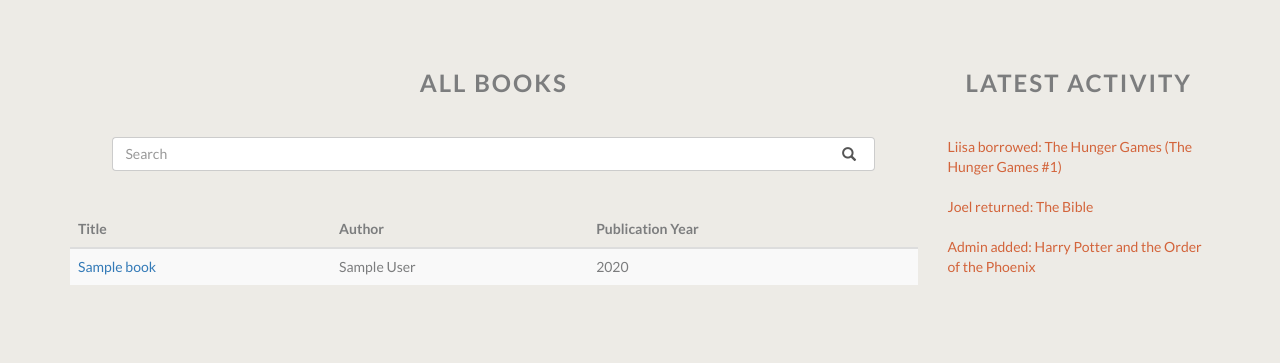
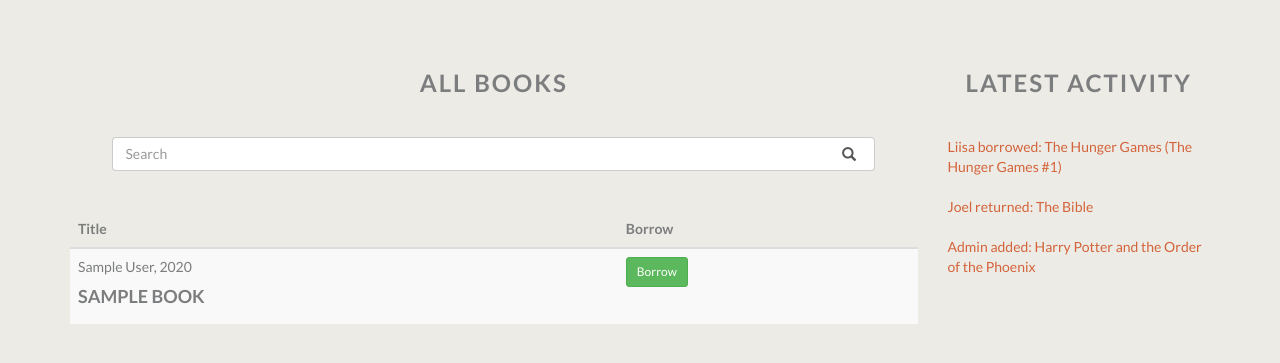
Before and after one commit to JoelLappalainen/infoLib, a Django app: page / in a window 1280 px wide. Shown: the part 59-422 px from the top of the page. Run offline with Django 3.2, Linux system fonts and the light colour scheme; tables that the repository leaves empty hold one stand-in row (values such as "Sample post"); some libraries are stand-ins or nearby versions.

Commit message:
small fixes

```diff
--- a/books/models.py
+++ b/books/models.py
@@ -26,6 +26,9 @@ class Book(models.Model):
     def __unicode__(self):
         return self.name
 
+    class Meta:
+        ordering = ["name"]
+
 class Borrowing(models.Model):
     borrowing_date = models.DateTimeField(auto_now_add=True)
     book = models.ForeignKey(Book, on_delete=models.CASCADE)
--- a/books/static/css/stylesheet.css
+++ b/books/static/css/stylesheet.css
@@ -116,6 +116,12 @@ h3 {
   color: #D3643B;
 }
 
+h4 {
+  color: #7C7D7E;
+  text-transform: uppercase;
+  font-weight: bold;
+}
+
 h5 {
   font-size: 1.2em;
   font-weight: bold;
--- a/books/views.py
+++ b/books/views.py
@@ -66,7 +66,7 @@ def borrow(request, book_id, user_id):
     new_borrowing = Borrowing(borrowing_date=date, book=book, borrower=user)
     new_borrowing.save()
     # return render(request, 'books/detail.html', {'detailurl': detailurl, 'book': book})
-    return HttpResponseRedirect(detailurl)
+    return HttpResponseRedirect('/')
 
 @login_required
 def return_book(request, book_id):
@@ -77,17 +77,19 @@ def return_book(request, book_id):
     book.status = 'a'
     book.save()
     # return render(request, 'books/detail.html', {'detailurl': detailurl, 'book': book})
-    return HttpResponseRedirect(detailurl)
+    return HttpResponseRedirect('/')
 
 def register(request):
+    registered = False
     if request.method == 'POST':
         user_form = UserForm(request.POST)
         if user_form.is_valid():
             user = user_form.save()
             user.set_password(user.password)
             user.save()
+            registered = True
         else:
             print (user_form.errors)
     else:
         user_form = UserForm()
-    return render(request, 'register.html', {'user_form': user_form})
+    return render(request, 'register.html', {'user_form': user_form, 'registered': registered})
--- a/templates/books/index.html
+++ b/templates/books/index.html
@@ -30,16 +30,33 @@
                         <thead>
                             <tr>
                                 <th>Title</th>
-                                <th>Author</th>
-                                <th>Publication Year</th>
+                                <th>Borrow</th>
                             </tr>
                         </thead>
                         <tbody>
                             {% for book in all_books %}
                                 <tr>
-                                    <td><a href="{% url 'books:detail' book.id %}">{{ book.name }}</a></td>
-                                    <td>{{ book.author }}</td>
-                                    <td>{{ book.publication_year }}</td>
+                                    <td>
+                                      {{ book.author }}, {{ book.publication_year }}<br>
+                                      <a href="{% url 'books:detail' book.id %}"><h4>{{ book.name }}</h4></a>
+                                    </td>
+                                    {% if book.status == 'o' %}
+                                        {% if book.borrower == user %}
+                                            <td>
+                                              <a href="{% url 'books:return' book.id %}?next={{request.path}}" class="btn btn-danger btn-sm" role="button">Return</a><br><br>
+                                            </td>
+                                        {% else %}
+                                            <td>
+                                                <p>Borrowed by {{ book.borrower }}</p><br>
+                                            </td>
+                                        {% endif %}
+                                    {% elif book.status == 'a' %}
+                                        <td>
+                                            <a href="{% url 'books:borrow' book.id user.id %}?next={{request.path}}" class="btn btn-success btn-sm" role="button">Borrow</a><br><br>
+                                        </td>
+                                    {% else %}
+                                      <td>Not for loan</td>
+                                    {% endif %}
                                 </tr>
                             {% endfor %}
                         </tbody>
--- a/templates/register.html
+++ b/templates/register.html
@@ -4,7 +4,11 @@
 		<h3>Register</h3>
 
 		<div class="container">
+				{% if registered %}
 
+				<div class="alert alert-success" role="alert">Thank you for registering! You can now log in.</div>
+
+				{% else %}
 
 				<form class="form-signin" id="user_form" method="post" action="" enctype="multipart/form-data">
 						{% csrf_token %}
@@ -17,6 +21,8 @@
 						<button class="btn btn-lg btn-primary btn-block" type="submit" name="submit" value="Register" />Register</button>
 				</form>
 
+				{% endif %}
+
 		</div>
 
 {% endblock %}
--- a/templates/registration/login.html
+++ b/templates/registration/login.html
@@ -18,12 +18,10 @@
 
 								<label for="password" class="sr-only">Password</label>
 								<input class="form-control" name="password" type="password" placeholder="Password" required /><br>
-						<div>
+						</div>
 
 							<button class="btn btn-lg btn-primary btn-block" type="submit" value="login">Login</button>
-						</div>
 				</form>
-
 		</div>
 
 {% endblock %}
```
